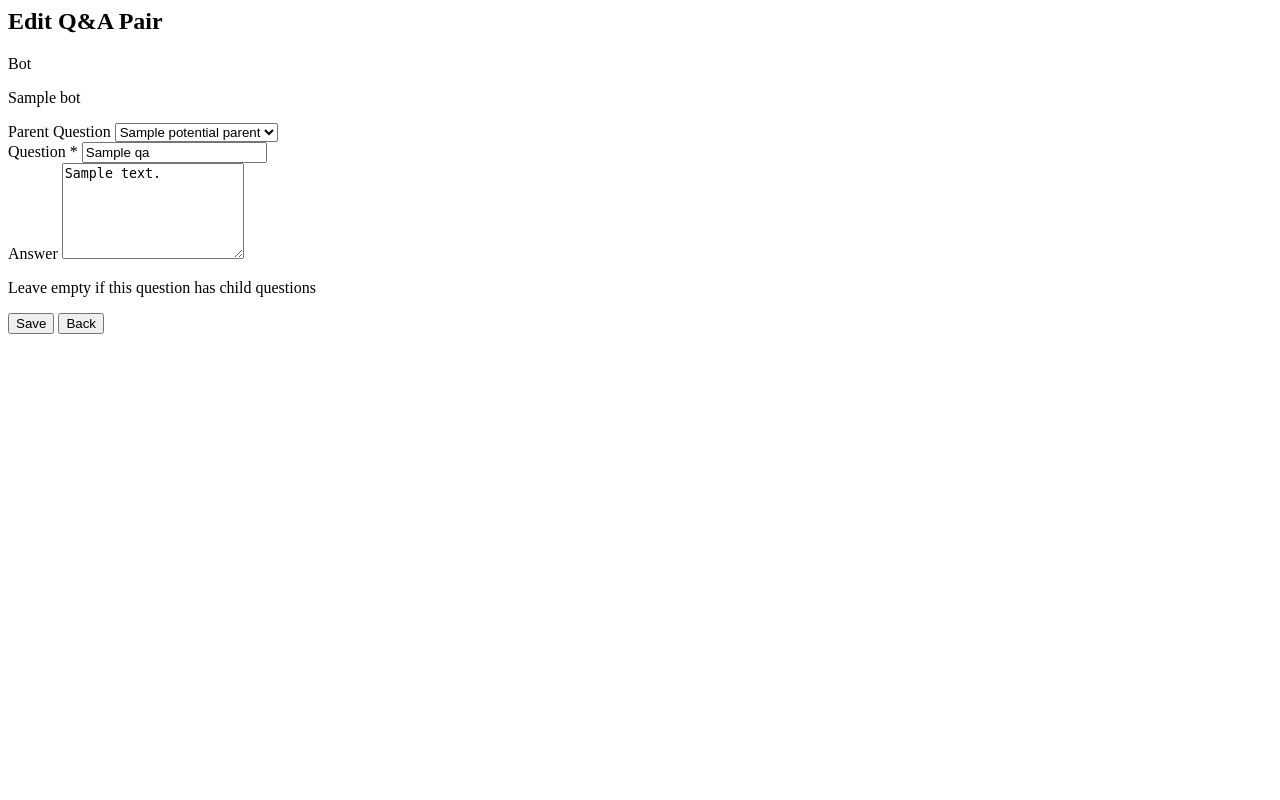
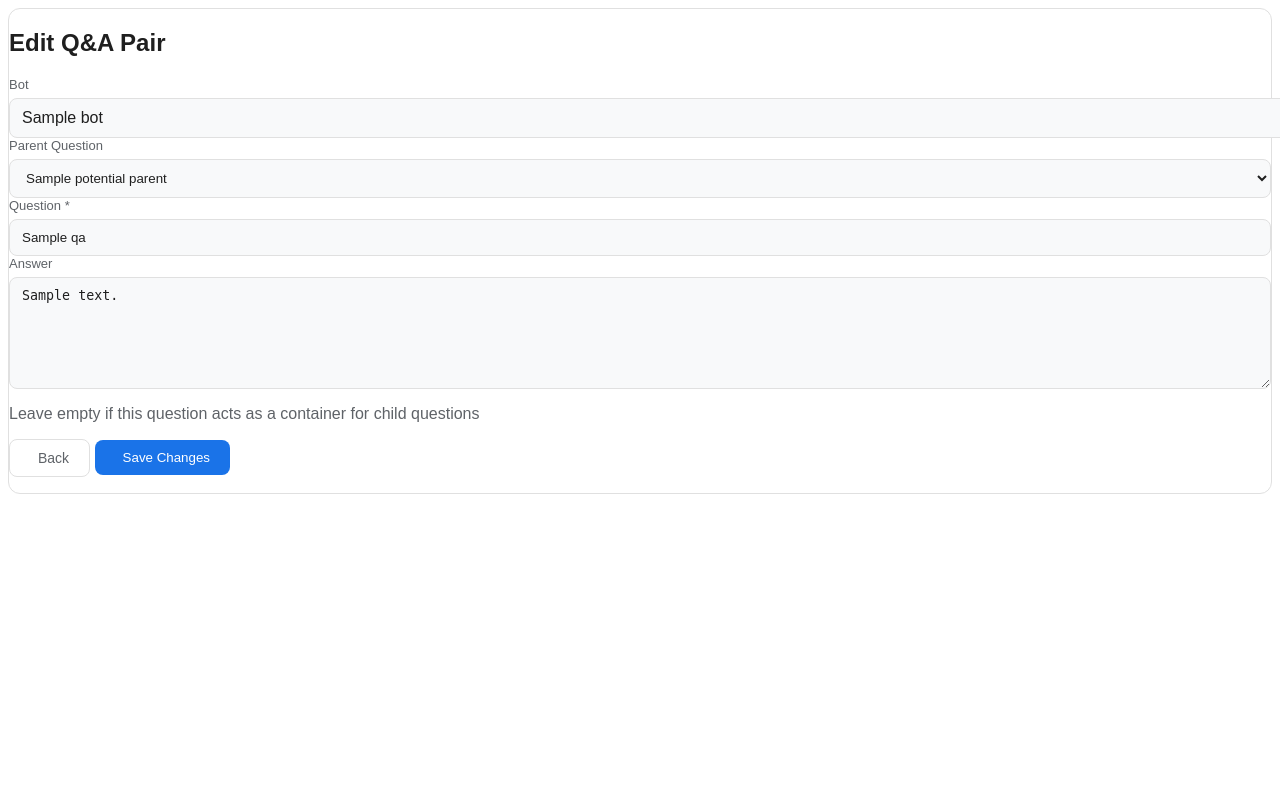
Before and after one commit to Gd0810/chatbot, a Django app: template templates/dashboard/partials/qa_edit.html in a window 1280 px wide. Run offline with Django 5.2, Linux system fonts and the light colour scheme; the template is opened without the code that fills it: most values are stand-ins (such as "Sample title", 1, 10 or a date in 2020).

Commit message:
update:dashboard_q&A_knowledge_edit_UI

```diff
--- a/templates/dashboard/partials/qa_edit.html
+++ b/templates/dashboard/partials/qa_edit.html
@@ -1,50 +1,172 @@
 <!-- templates/dashboard/partials/qa_edit.html -->
 {% include 'toast.html' %}
-<div class="bg-white shadow rounded p-4">
-  <h2 class="text-lg font-semibold mb-4">Edit Q&A Pair</h2>
+
+<style>
+  :root {
+    --style-bg: #f8f9fa;
+    --style-card-bg: #ffffff;
+    --style-text-primary: #1f1f1f;
+    --style-text-secondary: #5f6368;
+    --style-border: #e0e0e0;
+    --style-accent: #1a73e8;
+    --style-accent-hover: #1557b0;
+    --style-success: #34a853;
+    --style-info-bg: #f1f3f4;
+    --style-shadow: rgba(0, 0, 0, 0.1);
+  }
+
+  [data-theme="dark"] {
+    --style-bg: #1f1f1f;
+    --style-card-bg: #2d2d2d;
+    --style-text-primary: #e8eaed;
+    --style-text-secondary: #9aa0a6;
+    --style-border: #3c4043;
+    --style-accent: #8ab4f8;
+    --style-accent-hover: #aecbfa;
+    --style-success: #81c995;
+    --style-info-bg: #3c4043;
+    --style-shadow: rgba(0, 0, 0, 0.3);
+  }
+
+  .style-container {
+    background-color: var(--style-card-bg);
+    color: var(--style-text-primary);
+    font-family: 'Outfit', sans-serif;
+    border: 1px solid var(--style-border);
+    border-radius: 12px;
+  }
+
+  .style-input {
+    background-color: var(--style-bg);
+    border: 1px solid var(--style-border);
+    color: var(--style-text-primary);
+    border-radius: 8px;
+    padding: 10px 12px;
+    width: 100%;
+    outline: none;
+    transition: border-color 0.2s;
+  }
+
+  .style-input:focus {
+    border-color: var(--style-accent);
+    box-shadow: 0 0 0 3px rgba(26, 115, 232, 0.1);
+  }
+
+  .style-label {
+    display: block;
+    font-size: 13px;
+    font-weight: 500;
+    margin-bottom: 6px;
+    color: var(--style-text-secondary);
+  }
+
+  .style-btn-primary {
+    background-color: var(--style-accent);
+    color: white;
+    border: none;
+    padding: 10px 20px;
+    border-radius: 8px;
+    font-weight: 500;
+    cursor: pointer;
+    transition: background-color 0.2s;
+    display: inline-flex;
+    align-items: center;
+    gap: 8px;
+  }
+
+  .style-btn-primary:hover {
+    background-color: var(--style-accent-hover);
+  }
+
+  .style-btn-secondary {
+    background-color: transparent;
+    border: 1px solid var(--style-border);
+    color: var(--style-text-secondary);
+    padding: 10px 20px;
+    border-radius: 8px;
+    font-size: 14px;
+    font-weight: 500;
+    cursor: pointer;
+    transition: all 0.2s;
+    display: inline-flex;
+    align-items: center;
+    gap: 8px;
+  }
+
+  .style-btn-secondary:hover {
+    background-color: var(--style-accent);
+    color: white;
+    border-color: var(--style-accent);
+  }
+</style>
+
+<div class="style-container p-4 md:p-6 shadow-sm">
+  <div class="flex items-center gap-3 mb-6">
+    <div class="p-2 rounded-lg" style="background-color: var(--style-info-bg); color: var(--style-accent);">
+      <iconify-icon icon="material-symbols:edit-square-outline" width="24"></iconify-icon>
+    </div>
+    <h2 class="text-xl font-semibold">Edit Q&A Pair</h2>
+  </div>
 
   <form method="post"
         hx-post="{% url 'dashboard:qa_update' qa.id %}"
-        hx-target="#main" class="space-y-4"
+        hx-target="#main" class="space-y-6"
         data-processing-message="Processing Q&A update request...">
     {% csrf_token %}
 
-    <div class="grid grid-cols-1 md:grid-cols-2 gap-4">
+    <div class="grid grid-cols-1 md:grid-cols-2 gap-6">
       <div>
-        <label class="block text-sm font-medium text-gray-700 mb-1">Bot</label>
-        <p class="text-sm text-gray-900 bg-gray-50 px-3 py-2 rounded border">{{ qa.bot.name }}</p>
+        <label class="style-label">Bot</label>
+        <div class="style-input flex items-center gap-2 opacity-70 cursor-not-allowed">
+            <iconify-icon icon="material-symbols:smart-toy-outline" width="18"></iconify-icon>
+            {{ qa.bot.name }}
+        </div>
       </div>
 
       <div>
-        <label for="parent_id" class="block text-sm font-medium text-gray-700 mb-1">Parent Question</label>
-        <select name="parent_id" id="parent_id" class="border rounded px-3 py-2 w-full focus:ring-indigo-500 focus:border-indigo-500">
-          <option value="">-- None (Root) --</option>
-          {% for p in potential_parents %}
-          <option value="{{ p.id }}" {% if qa.parent_id == p.id %}selected{% endif %}>{{ p.question }}</option>
-          {% endfor %}
-        </select>
+        <label class="style-label">Parent Question</label>
+        <div class="relative">
+            <select name="parent_id" id="parent_id" class="style-input appearance-none">
+              <option value="">-- None (Root) --</option>
+              {% for p in potential_parents %}
+              <option value="{{ p.id }}" {% if qa.parent_id == p.id %}selected{% endif %}>{{ p.question }}</option>
+              {% endfor %}
+            </select>
+            <div class="absolute inset-y-0 right-0 flex items-center px-3 pointer-events-none" style="color: var(--style-text-secondary);">
+                <iconify-icon icon="material-symbols:keyboard-arrow-down" width="20"></iconify-icon>
+            </div>
+        </div>
       </div>
     </div>
 
     <div>
-      <label for="question" class="block text-sm font-medium text-gray-700 mb-1">Question *</label>
+      <label class="style-label">Question <span class="text-red-500">*</span></label>
       <input type="text" name="question" id="question" value="{{ qa.question }}" required
-             class="border rounded px-3 py-2 w-full focus:ring-indigo-500 focus:border-indigo-500"
+             class="style-input"
              placeholder="Enter the question">
     </div>
 
     <div>
-      <label for="answer" class="block text-sm font-medium text-gray-700 mb-1">Answer</label>
+      <label class="style-label">Answer</label>
       <textarea name="answer" id="answer" rows="6"
-                class="border rounded px-3 py-2 w-full focus:ring-indigo-500 focus:border-indigo-500"
-                placeholder="Enter the answer (optional if this question has child questions)">{{ qa.answer }}</textarea>
-      <p class="mt-1 text-xs text-gray-500">Leave empty if this question has child questions</p>
+                class="style-input"
+                placeholder="Enter the answer...">{{ qa.answer }}</textarea>
+      <p class="mt-2 text-xs flex items-center gap-1" style="color: var(--style-text-secondary);">
+          <iconify-icon icon="material-symbols:info-outline" width="14"></iconify-icon>
+          Leave empty if this question acts as a container for child questions
+      </p>
     </div>
 
-    <div class="flex gap-2 mt-4">
-      <button class="px-4 py-2 bg-indigo-600 text-white rounded hover:bg-indigo-700 focus:outline-none focus:ring-2 focus:ring-indigo-500" type="submit">Save</button>
-      <button class="px-4 py-2 border border-gray-300 rounded hover:bg-gray-50 focus:outline-none focus:ring-2 focus:ring-indigo-500"
-              hx-get="{% url 'dashboard:partial_qa' %}" hx-target="#main" type="button">Back</button>
+    <div class="flex gap-3 justify-end pt-4 border-t" style="border-color: var(--style-border);">
+      <button class="style-btn-secondary"
+              hx-get="{% url 'dashboard:partial_qa' %}" hx-target="#main" type="button">
+              <iconify-icon icon="material-symbols:arrow-back" width="20"></iconify-icon>
+              Back
+      </button>
+      <button class="style-btn-primary" type="submit">
+        <iconify-icon icon="material-symbols:save-outline" width="20"></iconify-icon>
+        Save Changes
+      </button>
     </div>
   </form>
 </div>
```
Also changed, not shown: db.sqlite3.
